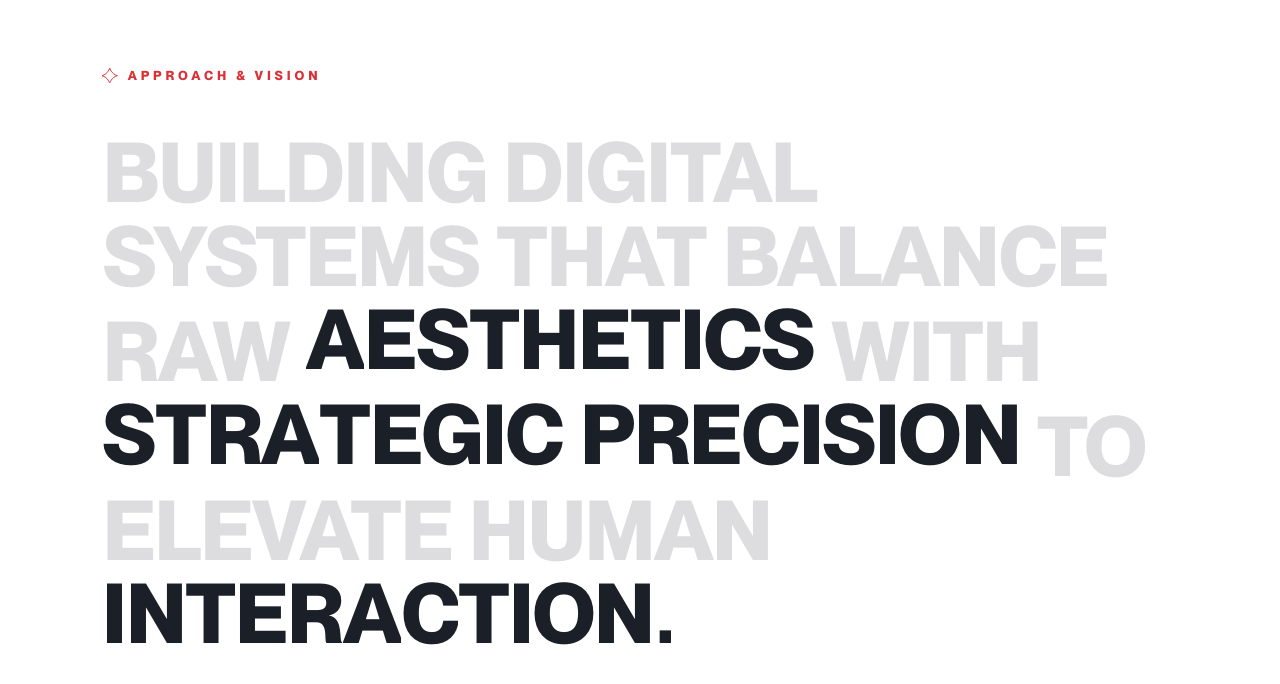
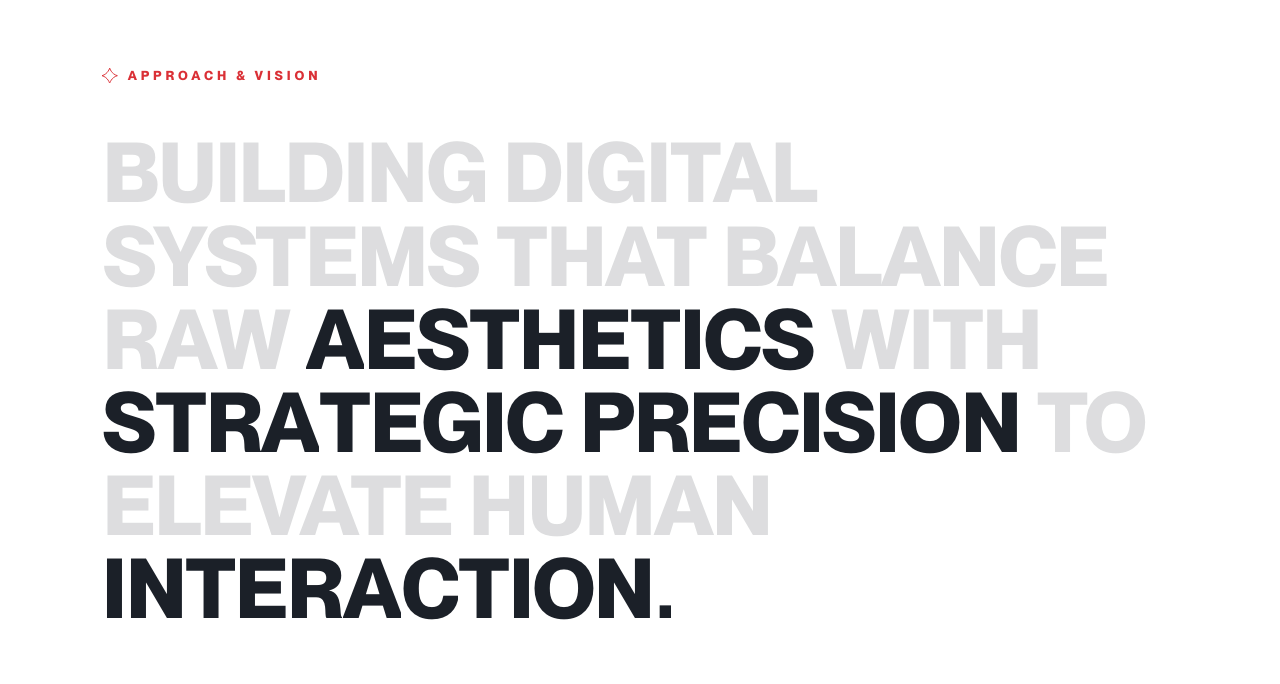
Before and after one commit to mohed-abbas/portfolio, a Next.js app: page / in a window 1280 px wide. Shown: the part 935-1619 px from the top of the page. Built offline with nearby package versions, Linux system fonts and the light colour scheme; a web font is replaced by a local one.

Commit message:
Fix highlight text alignment in Philosophy section
Change portalMask vertical-align from baseline to bottom to fix
misalignment caused by overflow:hidden shifting the baseline.

```diff
--- a/components/sections/Philosophy/RevealText.module.css
+++ b/components/sections/Philosophy/RevealText.module.css
@@ -36,7 +36,7 @@
   display: inline-block;
   overflow: hidden;
   position: relative;
-  vertical-align: baseline;
+  vertical-align: bottom;
   cursor: pointer;
 }
 
```
